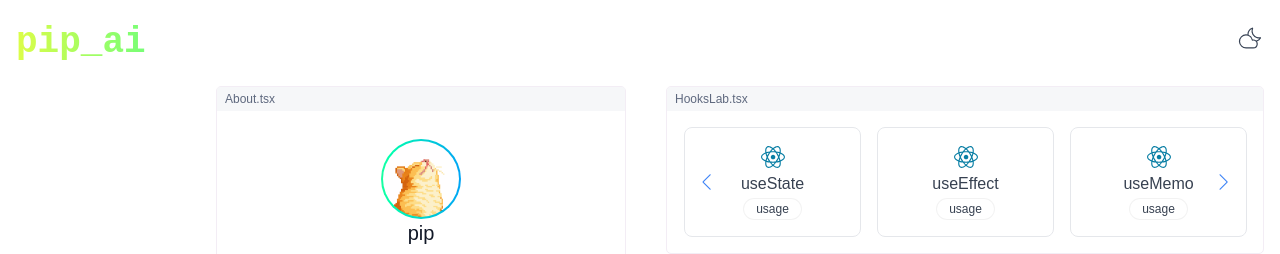
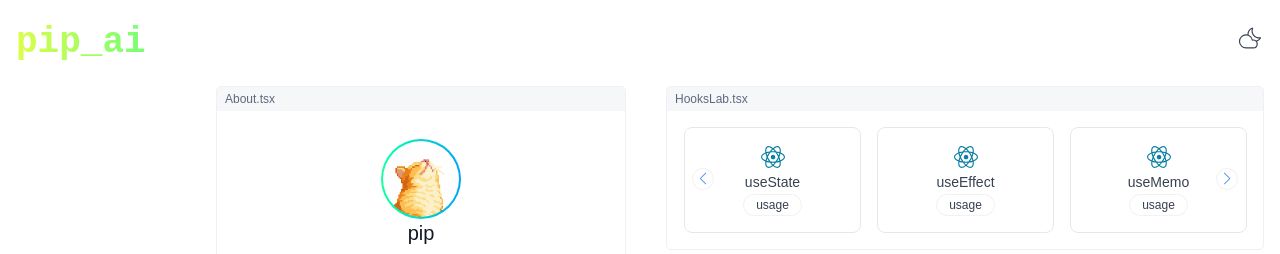
Before and after one commit to pipF-a/pip_ai, a Next.js app: page / in a window 1280 px wide. Shown: the top 254 px of the page. Built offline with nearby package versions, Linux system fonts and the light colour scheme; a web font is replaced by a local one.

Commit message:
HooksLabエリアを追加

```diff
--- a/src/app/globals.css
+++ b/src/app/globals.css
@@ -33,7 +33,20 @@ body {
   border-color: #181a1f;
 }
 /* swiperスタイルのオーバーライド */
+.swiper-button-prev,.swiper-button-next  {
+  width: 20px !important;
+  height: 20px !important;
+  top: 60% !important;
+  border-radius: 100vmax;
+  box-shadow: 0 0 0 1px rgba(0, 0, 0, .05);
+  background-color: #fff;
+}
+
+.dark .swiper-button-prev,
+.dark .swiper-button-next {
+  background-color: #2a2e36 !important;
+}
 .swiper-button-prev:after,
 .swiper-button-next:after {
-  font-size: 16px !important;
+  font-size: 12px !important;
 }
--- a/src/components/HooksLab.tsx
+++ b/src/components/HooksLab.tsx
@@ -92,7 +92,7 @@ export const HoolsLab = () => {
             <SwiperSlide key={index}>
               <div className={clsx(
                 'p-4 rounded-lg border h-full text-center transition-transform duration-200',
-                isDarkMode ? 'bg-[#2a2e36] border-[#3a3f4a]' : 'bg-white border-[#e5e7eb]'
+                isDarkMode ? 'border-[#3a3f4a]' : 'bg-white border-[#e5e7eb]'
               )}>
               <Image
                   src={hooksData.icon.src}
@@ -102,7 +102,7 @@ export const HoolsLab = () => {
                   className={clsx('inline-block')}
                 />
                 <p className={clsx(
-                  'font-medium mt-1',
+                  'font-medium mt-1 text-sm',
                   isDarkMode ? 'text-[#e5e7eb]' : 'text-[#374151]'
                 )}>
                   {hook.name}
--- a/src/data/hooks.ts
+++ b/src/data/hooks.ts
@@ -25,28 +25,15 @@ export const getHooksData = (isDarkMode: boolean): HooksData => ({
       name: 'useState',
       description: 'コンポーネントの中で値を保存・更新できるフック(コンポーネント専用のメモ帳)',
       fileName: 'useState.tsx',
-      codeExample: `import { useState } from 'react';
+      codeExample: `import { useState } from "react";
 
-      function Counter() {
+export default function Counter() {
   const [count, setCount] = useState(0);
 
   return (
-          <div className="text-center">
-            <p className="text-2xl font-bold mb-4">Count: {count}</p>
-            <div className="space-x-2">
-              <button
-                onClick={() => setCount(count + 1)}
-                className="px-4 py-2 bg-blue-500 text-white rounded hover:bg-blue-600"
-              >
-                Increment
-              </button>
-              <button
-                onClick={() => setCount(count - 1)}
-                className="px-4 py-2 bg-red-500 text-white rounded hover:bg-red-600"
-              >
-                Decrement
-              </button>
-            </div>
+    <div>
+      <p>カウント: {count}</p>
+      <button onClick={() => setCount(prev => prev + 1)}>＋1</button>
     </div>
   );
 }`
@@ -55,36 +42,20 @@ export const getHooksData = (isDarkMode: boolean): HooksData => ({
       name: 'useEffect',
       description: 'コンポーネントの描画後に副作用（サイドエフェクト）を実行するためのフック(画面に表示されたあとにやりたい処理（データ取得・イベント登録・タイマー設定など）を置く場所)',
       fileName: 'useEffect.tsx',
-      codeExample: `import { useEffect, useState } from 'react';
+      codeExample: `import { useState, useEffect } from "react";
 
-function UserProfile({ userId }) {
-  const [user, setUser] = useState(null);
-  const [loading, setLoading] = useState(true);
+export default function App() {
+  const [count, setCount] = useState(0);
 
+  // count が変わるたびに実行される
   useEffect(() => {
-    const fetchUser = async () => {
-      try {
-        setLoading(true);
-        const response = await fetch(\`/api/users/\${userId}\`);
-        const userData = await response.json();
-        setUser(userData);
-      } catch (error) {
-        console.error('Failed to fetch user:', error);
-      } finally {
-        setLoading(false);
-      }
-    };
-
-    fetchUser();
-  }, [userId]);
-
-  if (loading) return <div>Loading...</div>;
-  if (!user) return <div>User not found</div>;
+    console.log(\`カウントが変わりました: \${count}\`);
+  }, [count]);
 
   return (
-    <div className="p-4 border rounded">
-      <h2 className="text-xl font-bold">{user.name}</h2>
-      <p className="text-gray-600">{user.email}</p>
+    <div>
+      <p>カウント: {count}</p>
+      <button onClick={() => setCount(prev => prev + 1)}>＋1</button>
     </div>
   );
 }`
@@ -92,6 +63,7 @@ function UserProfile({ userId }) {
     {
       name: 'useMemo',
       description: '計算結果をメモ化して、再レンダリングのたびに無駄な再計算を防ぐフック(重い計算の答えをノートに書いておいて、入力が変わらない限りそのノートを見返すだけにする)',
+      hint:'デフォルトでは使わない → 重い処理や子コンポーネントの無駄な再描画が気になるときに投入する',
       fileName: 'useMemo.tsx',
       codeExample: `import { useMemo, useState } from 'react';
 
@@ -131,51 +103,20 @@ function ExpensiveCalculation({ numbers }) {
       description: '関数をメモ化して、同じ関数インスタンスを再利用できるようにするフック(毎回新しい関数を作るんじゃなくて、条件が変わらなければ前に作った関数をそのまま使う)',
       hint: '主に子コンポーネントの再レンダリング防止に使用',
       fileName: 'useCallback.tsx',
-      codeExample: `import { useCallback, useState } from 'react';
+      codeExample: `import { useState, useCallback } from "react";
 
-function ParentComponent() {
+export default function App() {
   const [count, setCount] = useState(0);
-  const [text, setText] = useState('');
 
-  // 関数をメモ化して子コンポーネントの再レンダリングを防ぐ
-  const handleIncrement = useCallback(() => {
+  // 関数をメモ化（再レンダリング時に毎回新しく作られないようにする）
+  const increment = useCallback(() => {
     setCount(prev => prev + 1);
-  }, []); // 依存配列が空なので、この関数は再作成されない
-
-  const handleTextChange = useCallback((newText) => {
-    setText(newText);
-  }, []); // 依存配列が空なので、この関数は再作成されない
+  }, []);
 
   return (
-    <div className="space-y-4">
     <div>
-        <p>Count: {count}</p>
-        <button
-          onClick={handleIncrement}
-          className="px-4 py-2 bg-blue-500 text-white rounded"
-        >
-          Increment
-        </button>
-      </div>
-      <ChildComponent
-        onIncrement={handleIncrement}
-        onTextChange={handleTextChange}
-      />
-    </div>
-  );
-}
-
-function ChildComponent({ onIncrement, onTextChange }) {
-  console.log('ChildComponent rendered');
-
-  return (
-    <div className="p-4 border rounded">
-      <input
-        type="text"
-        onChange={(e) => onTextChange(e.target.value)}
-        placeholder="Type something..."
-        className="px-3 py-2 border rounded"
-      />
+      <p>カウント: {count}</p>
+      <button onClick={increment}>＋1</button>
     </div>
   );
 }`
@@ -185,45 +126,25 @@ function ChildComponent({ onIncrement, onTextChange }) {
       description: 'DOM が更新された直後、ブラウザが画面を描画する前に同期的に処理を実行するフック(レイアウト計測やスクロール位置調整など描画前に確実に処理したい場合のみ使う)',
       hint: '普段はuseEffectで十分で、レイアウト計測やスクロール位置調整など描画前に確実に処理したい場合だけ使用',
       fileName: 'useLayoutEffect.tsx',
-      codeExample: `import { useLayoutEffect, useRef, useState } from 'react';
+      codeExample: `import { useState, useLayoutEffect, useRef } from "react";
 
-function ScrollToTop() {
-  const [showButton, setShowButton] = useState(false);
-  const buttonRef = useRef(null);
+export default function Chat() {
+  const [messages, setMessages] = useState(["こんにちは", "元気？"]);
+  const bottomRef = useRef(null);
 
-  // スクロール位置を監視
+  // メッセージが増えたらスクロールを一番下に移動
   useLayoutEffect(() => {
-    const handleScroll = () => {
-      setShowButton(window.scrollY > 300);
-    };
-
-    window.addEventListener('scroll', handleScroll);
-    return () => window.removeEventListener('scroll', handleScroll);
-  }, []);
-
-  // ボタンクリック時にスクロール位置を調整
-  const scrollToTop = useLayoutEffect(() => {
-    if (buttonRef.current) {
-      // 描画前にスクロール位置を調整
-      window.scrollTo({
-        top: 0,
-        behavior: 'smooth'
-      });
-    }
-  }, []);
+    bottomRef.current?.scrollIntoView();
+  }, [messages]);
 
   return (
-    <>
-      {showButton && (
-        <button
-          ref={buttonRef}
-          onClick={scrollToTop}
-          className="fixed bottom-4 right-4 p-3 bg-blue-500 text-white rounded-full shadow-lg"
-        >
-          ↑
-        </button>
-      )}
-    </>
+    <div style={{ height: "120px", overflowY: "auto", border: "1px solid gray" }}>
+      {messages.map((msg, i) => (
+        <p key={i}>{msg}</p>
+      ))}
+      <div ref={bottomRef} />
+      <button onClick={() => setMessages(prev => [...prev, "新しいメッセージ"])}>追加</button>
+    </div>
   );
 }`
     },
@@ -232,52 +153,33 @@ function ScrollToTop() {
       description: '状態更新を"急ぎの更新"と"遅らせてもいい更新"に分けて、UIをスムーズに保つためのフック',
       hint: '検索フィルターや大きなリストの切り替えで使用される',
       fileName: 'useTransition.tsx',
-      codeExample: `import { useTransition, useState, useMemo } from 'react';
+      codeExample: `import { useState, useTransition } from "react";
 
-function SearchFilter() {
-  const [query, setQuery] = useState('');
+export default function Search() {
+  const [query, setQuery] = useState("");
+  const [list, setList] = useState([]);
   const [isPending, startTransition] = useTransition();
-  const [filteredItems, setFilteredItems] = useState([]);
 
-  // 大量のアイテムをフィルタリング
-  const items = useMemo(() => {
-    return Array.from({ length: 10000 }, (_, i) => \`Item \${i}\`);
-  }, []);
+  const handleChange = (e) => {
+    const value = e.target.value;
+    setQuery(value);
 
-  const handleSearch = (searchQuery) => {
-    // 入力は即座に反映（急ぎの更新）
-    setQuery(searchQuery);
-
-    // フィルタリングは遅らせてもいい更新
+    // 重いリスト更新を「後回し」にする
     startTransition(() => {
-      const filtered = items.filter(item =>
-        item.toLowerCase().includes(searchQuery.toLowerCase())
-      );
-      setFilteredItems(filtered);
+      const items = Array.from({ length: 20000 }, (_, i) => \`\${value} - アイテム\${i}\`);
+      setList(items);
     });
   };
 
   return (
-    <div className="space-y-4">
-      <input
-        type="text"
-        value={query}
-        onChange={(e) => handleSearch(e.target.value)}
-        placeholder="Search items..."
-        className="px-3 py-2 border rounded w-full"
-      />
-
-      {isPending && (
-        <div className="text-blue-500">Searching...</div>
-      )}
-
-      <div className="max-h-96 overflow-y-auto">
-        {filteredItems.map((item, index) => (
-          <div key={index} className="p-2 border-b">
-            {item}
-          </div>
+    <div>
+      <input value={query} onChange={handleChange} placeholder="検索..." />
+      {isPending && <p>更新中...</p>}
+      <ul>
+        {list.map((item, i) => (
+          <li key={i}>{item}</li>
         ))}
-      </div>
+      </ul>
     </div>
   );
 }`
@@ -286,44 +188,26 @@ function SearchFilter() {
       name: 'useDeferredValue',
       description: '重い状態の更新を少し遅らせて、UIの操作をスムーズに保つフック(入力中の文字はすぐ反映するけど、その文字を使った検索処理はちょっと後でやる)',
       fileName: 'useTransition.tsx',
-      codeExample: `import { useDeferredValue, useState, useMemo } from 'react';
+      codeExample: `import { useState, useDeferredValue } from "react";
 
-function DeferredSearch() {
-  const [query, setQuery] = useState('');
-  const deferredQuery = useDeferredValue(query);
+export default function Search() {
+  const [query, setQuery] = useState("");
+  const deferredQuery = useDeferredValue(query); // 入力を遅延させる
 
-  // 遅延されたクエリを使用してフィルタリング
-  const filteredItems = useMemo(() => {
-    const items = Array.from({ length: 1000 }, (_, i) => \`Item \${i}\`);
-
-    if (!deferredQuery) return items;
-
-    return items.filter(item =>
-      item.toLowerCase().includes(deferredQuery.toLowerCase())
-    );
-  }, [deferredQuery]);
+  const list = Array.from({ length: 20000 }, (_, i) => \`\${deferredQuery} - アイテム\${i}\`);
 
   return (
-    <div className="space-y-4">
+    <div>
       <input
-        type="text"
         value={query}
         onChange={(e) => setQuery(e.target.value)}
-        placeholder="Type to search..."
-        className="px-3 py-2 border rounded w-full"
+        placeholder="検索..."
       />
-
-      <div className="text-sm text-gray-500">
-        {query !== deferredQuery ? 'Searching...' : 'Results ready'}
-      </div>
-
-      <div className="max-h-96 overflow-y-auto">
-        {filteredItems.map((item, index) => (
-          <div key={index} className="p-2 border-b">
-            {item}
-          </div>
+      <ul>
+        {list.map((item, i) => (
+          <li key={i}>{item}</li>
         ))}
-      </div>
+      </ul>
     </div>
   );
 }`
@@ -333,57 +217,16 @@ function DeferredSearch() {
       description: 'サーバーとクライアントで一貫したユニークな ID を生成するフック',
       hint: '主にid 属性が必要なフォームやアクセシビリティ対応に便利',
       fileName: 'useId.tsx',
-      codeExample: `import { useId } from 'react';
+      codeExample: `import { useId } from "react";
 
-function FormWithIds() {
-  const emailId = useId();
-  const passwordId = useId();
-  const checkboxId = useId();
+export default function Form() {
+  const id = useId(); // 一意なIDを作成
 
   return (
-    <form className="space-y-4">
     <div>
-        <label htmlFor={emailId} className="block text-sm font-medium">
-          Email
-        </label>
-        <input
-          id={emailId}
-          type="email"
-          className="mt-1 px-3 py-2 border rounded w-full"
-          placeholder="Enter your email"
-        />
+      <label htmlFor={id}>名前:</label>
+      <input id={id} type="text" />
     </div>
-
-      <div>
-        <label htmlFor={passwordId} className="block text-sm font-medium">
-          Password
-        </label>
-        <input
-          id={passwordId}
-          type="password"
-          className="mt-1 px-3 py-2 border rounded w-full"
-          placeholder="Enter your password"
-        />
-      </div>
-
-      <div className="flex items-center">
-        <input
-          id={checkboxId}
-          type="checkbox"
-          className="mr-2"
-        />
-        <label htmlFor={checkboxId} className="text-sm">
-          Remember me
-        </label>
-      </div>
-
-      <button
-        type="submit"
-        className="w-full px-4 py-2 bg-blue-500 text-white rounded hover:bg-blue-600"
-      >
-        Submit
-      </button>
-    </form>
   );
 }`
     }
```
Also changed, not shown: src/components/CodeBlock.tsx (+15 -6 lines), src/hooks/useWindowSize.ts (added, +29 -0 lines). Lines whose indentation alone changed are shown as unchanged.
